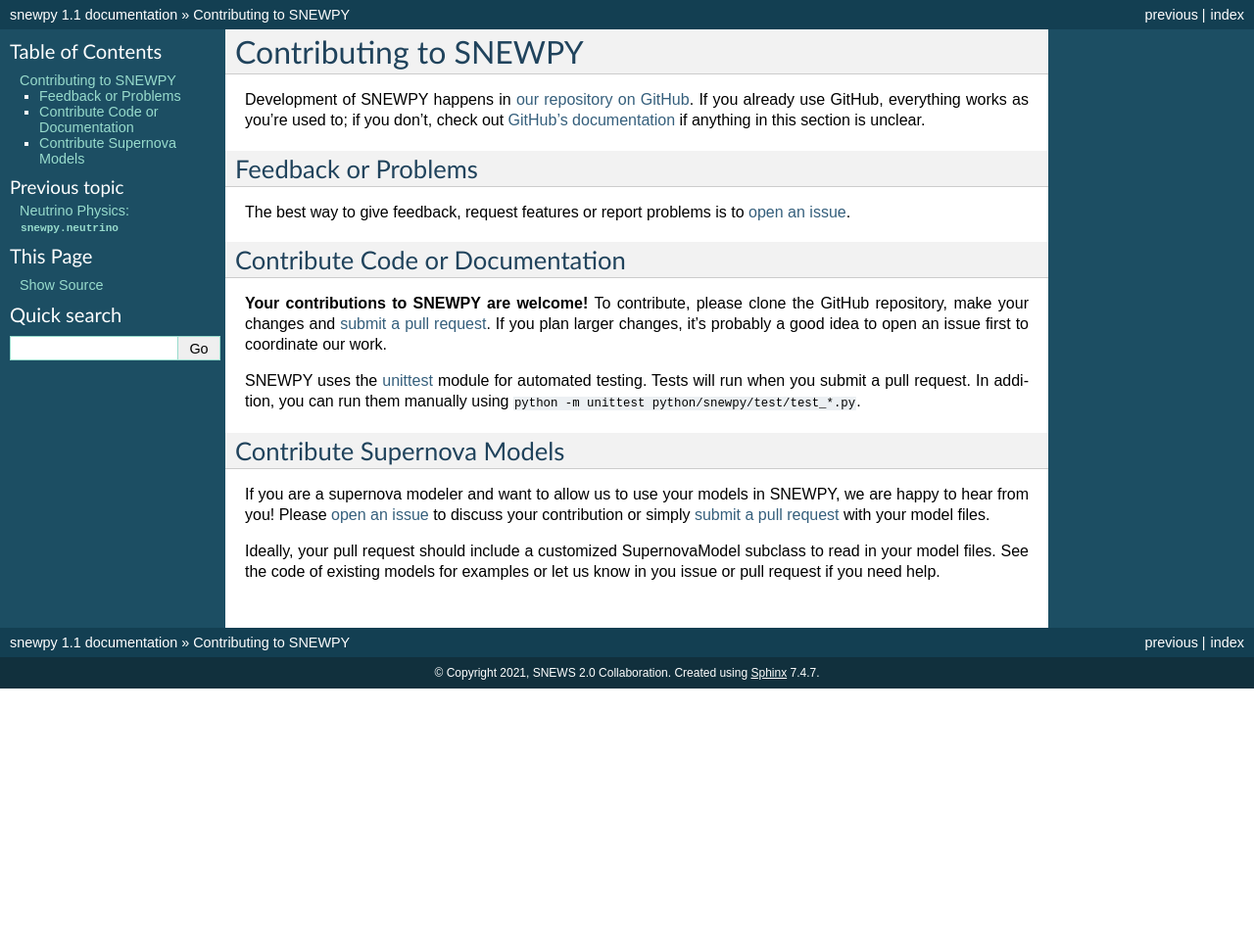
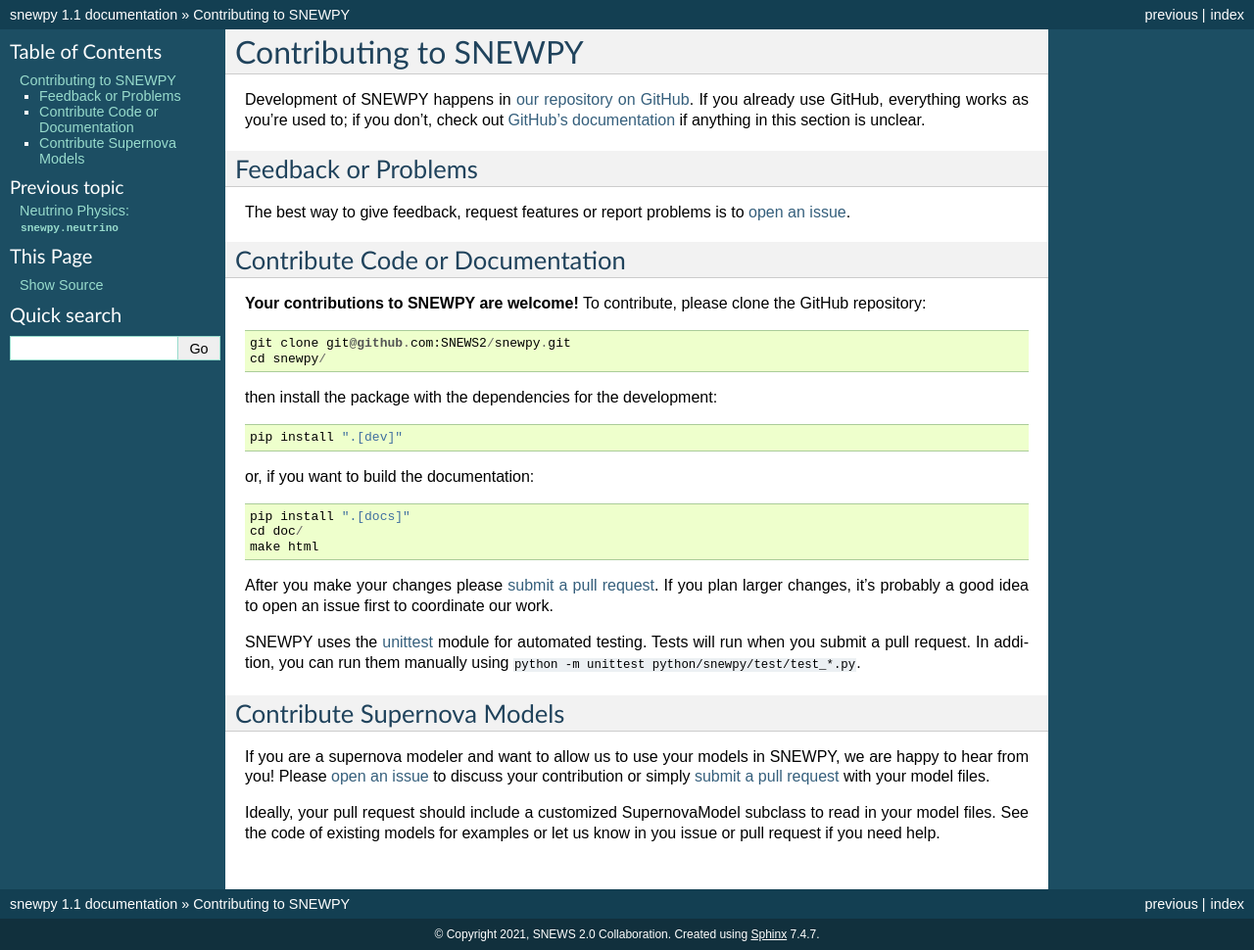
Before and after one commit to SNEWS2/snewpy, a Sphinx documentation site: the page built from doc/source/contributing.rst, in a window 1280 px wide. Shown: the whole page at 98% size. Built offline with Sphinx 7.4.7, drawn with Linux system fonts in a browser that asks for light colours; before the commit the page ends 900 px from its top, so only the background shows below that.

Commit message:
Updated description for Contributing

```diff
--- a/doc/source/contributing.rst
+++ b/doc/source/contributing.rst
@@ -5,7 +5,6 @@
 If you already use GitHub, everything works as you’re used to; if you don’t,
 check out `GitHub’s documentation <https://docs.github.com/en/github>`_ if
 anything in this section is unclear.
-
 
 Feedback or Problems
 --------------------
@@ -16,9 +15,23 @@
 
 Contribute Code or Documentation
 --------------------------------
+**Your contributions to SNEWPY are welcome!**
+To contribute, please clone the GitHub repository::
 
-**Your contributions to SNEWPY are welcome!**
-To contribute, please clone the GitHub repository, make your changes and
+    git clone git@github.com:SNEWS2/snewpy.git
+    cd snewpy/
+
+then install the package with the dependencies for the development::
+
+    pip install ".[dev]"
+
+or, if you want to build the documentation::
+
+    pip install ".[docs]"
+    cd doc/
+    make html
+
+After you make your changes please
 `submit a pull request <https://github.com/SNEWS2/snewpy/pulls>`_.
 If you plan larger changes, it’s probably a good idea to open an issue first
 to coordinate our work.
@@ -26,7 +39,6 @@
 SNEWPY uses the `unittest <https://docs.python.org/3/library/unittest.html>`_
 module for automated testing. Tests will run when you submit a pull request.
 In addition, you can run them manually using ``python -m unittest python/snewpy/test/test_*.py``.
-
 
 Contribute Supernova Models
 ---------------------------
```
